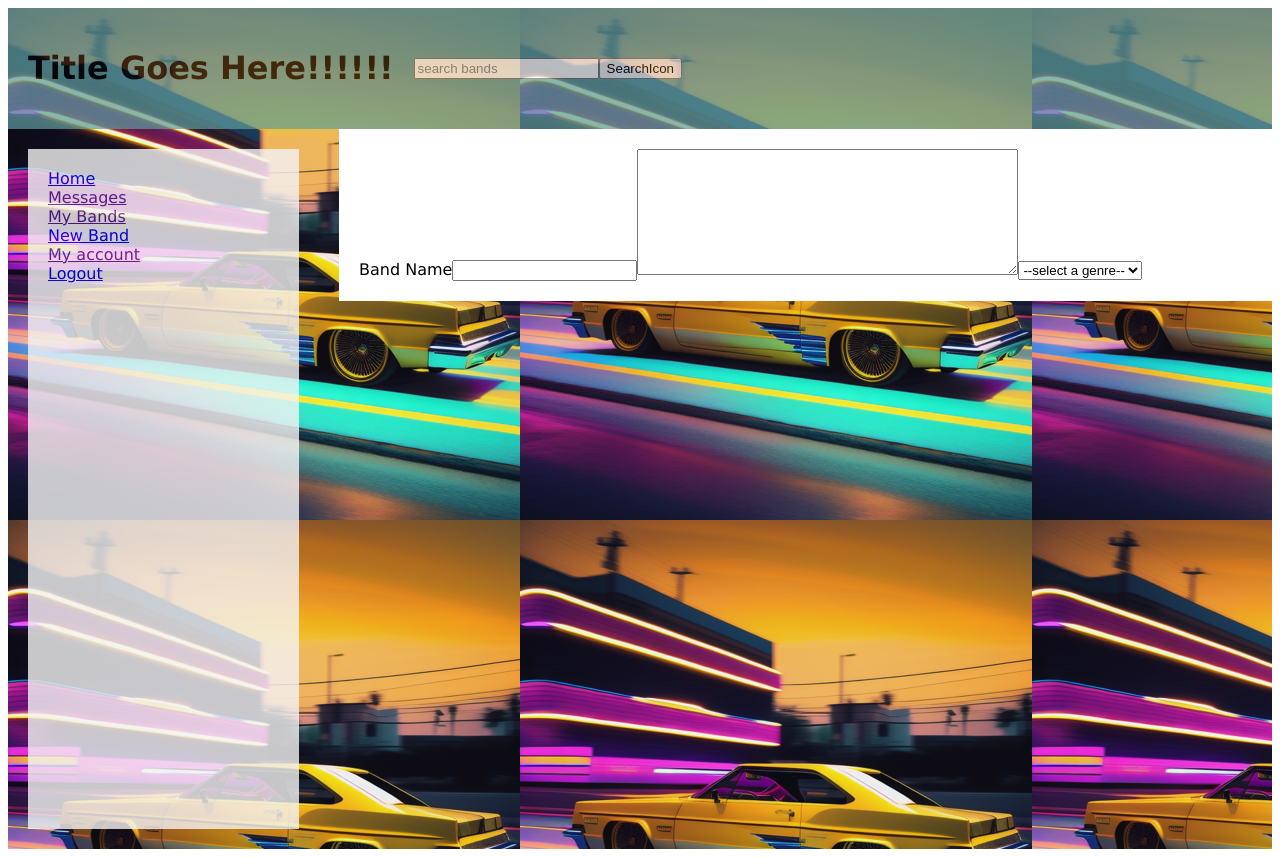
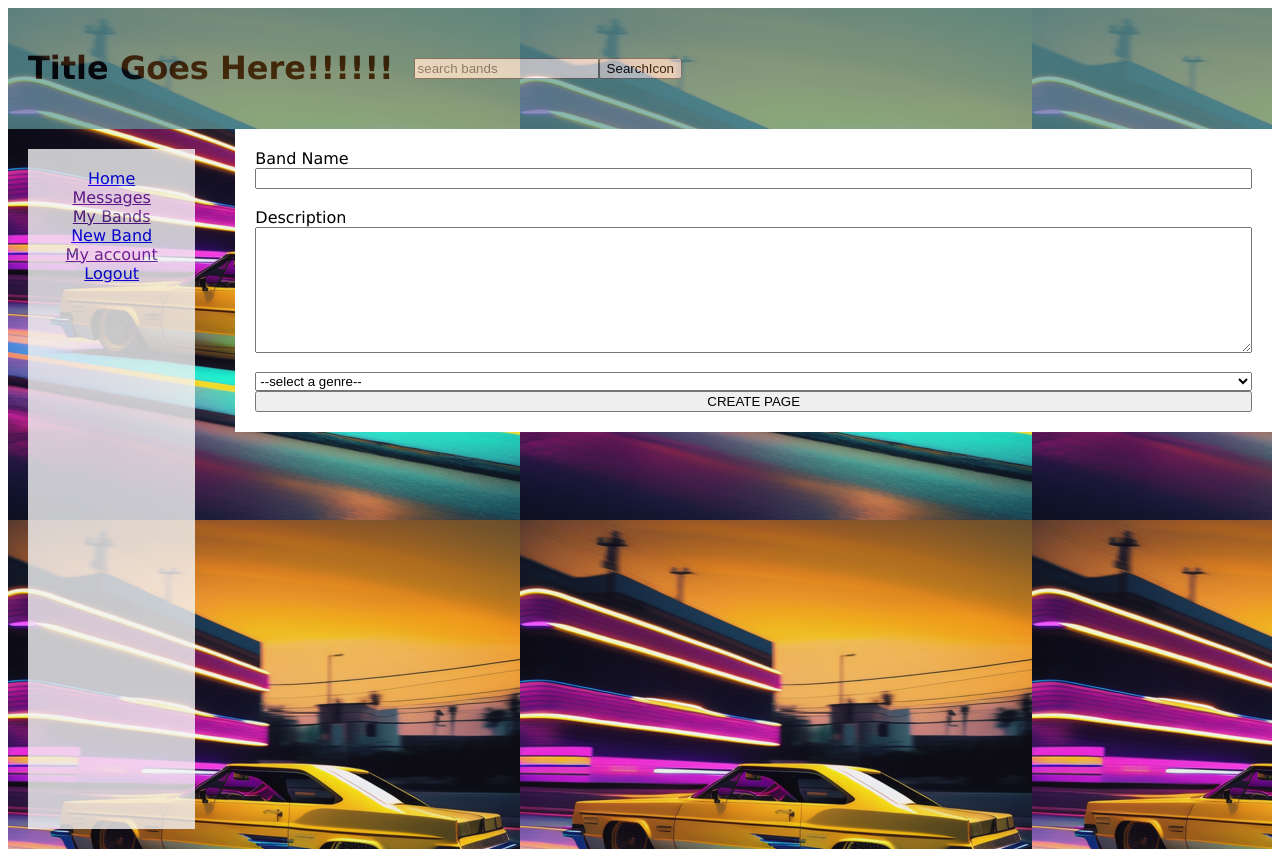
Before and after one commit to littsdj/superfan-source, a Vue app in the folder vue/: page /newband in a window 1280 px wide. Built offline with nearby package versions, Linux system fonts and the light colour scheme; sample sign-in values are in the browser's storage.

Commit message:
added functionality to post a new band. Contains a bug somewhere

```diff
--- a/vue/src/App.vue
+++ b/vue/src/App.vue
@@ -70,7 +70,7 @@ import sidebar from './components/sidebar.vue';
 
 .body {
   display: grid;
-  grid-template-columns: 1fr 3fr;
+  grid-template-columns: 1fr 5fr;
   gap: 20px;
   height: 90vh;
 }
--- a/vue/src/components/NewBandForm.vue
+++ b/vue/src/components/NewBandForm.vue
@@ -3,33 +3,60 @@
 
         <form action="" class="newBand">
             <label for="bandName">Band Name</label>
-            <input type="text" name="bandName">
-            <textArea rows="8" cols="45" ></textArea>
-            <select name="genre" id="genrePicker">
+            <input type="text" name="bandName" v-model="band.bandName"/>
+            <br />
+            <label for="description">Description</label>
+            <textArea name="description" rows="8" cols="45"  v-model="band.description"></textArea>
+            <br/>
+            <select name="genre" id="genrePicker" v-model="band.genreId">
                 <option value="">--select a genre--</option>
-                <option value="pop">Pop</option>
-                <option value="country">Country</option>
-                <option value="rock">Rock</option>
-                <option value="jazz">Jazz</option>
-                <option value="electronic">Electronic</option>
-                <option value="hip-hop">Hip-Hop</option>
-                <option value="world">World</option>
-                <option value="experimental">Experimental</option>
-                <option value="latin">Latin</option>
-                <option value="metal">Metal</option>
+                <option value="1">Pop</option>
+                <option value="2">Rock</option>
+                <option value="3">Country</option>
+                <option value="4">Jazz</option>
+                <option value="5">Electronic</option>
+                <option value="6">Hip-Hop</option>
+                <option value="7">World</option>
+                <option value="8">Experimental</option>
+                <option value="9">Latin</option>
+                <option value="10">Metal</option>
             </select>
+            <!-- <br/>
+            <label for="bandImage">Band Image</label>
+            <br/>
+            <input name="bandImage" type="file" id="file" ref="fileInput"/> -->
+            <button v-on:click.stop.prevent="makeBandPage()">CREATE PAGE</button>
         </form>
     </div>
 </template>
 
 <script>
+import bandService from '/..services/BandService.js';
 export default {
-
+    data() {
+        return {
+            band: {
+                bandName: '',
+                description: '',
+                genreId: ''
+            }
+        }
+    },
+    methods: {
+        makeBandPage() {
+            bandService.newBand(this.band).then( response => {
+               if (response.status === 200 || response.status === 201){
+                   this.$router.push({name: 'home'})
+               }
+            })
+        }
+    }
 }
 </script>
 
 <style>
     .newBand {
+        display: grid;
         background-color: white;
         padding: 20px;
     }
--- a/vue/src/components/sidebar.vue
+++ b/vue/src/components/sidebar.vue
@@ -19,14 +19,15 @@ export default {
 <style>
     .sidebar {
   display: flex;
-  flex: 0 0 250px; /* Sidebar width */
+  flex: 0 0 0; /* Sidebar width */
   background-color: whitesmoke;
   padding: 20px;
   flex-direction: column;
   opacity: 0.8;
   margin: 20px;
+  justify-items: stretch;
 }
     .sidebar * {
-
+      text-align: center;
     }
 </style>
--- /dev/null
+++ b/vue/src/services/BandService.js
@@ -0,0 +1,14 @@
+import axios from 'axios';
+
+// const http = axios.create({
+//     baseURL: "http://localhost:3000"
+// });
+
+export default {
+
+    newBand(band) {
+        return axios.post('http://localhost:3000/bands/create', band);
+        //return http.post('/bands/create', band);
+    }
+
+}
```
